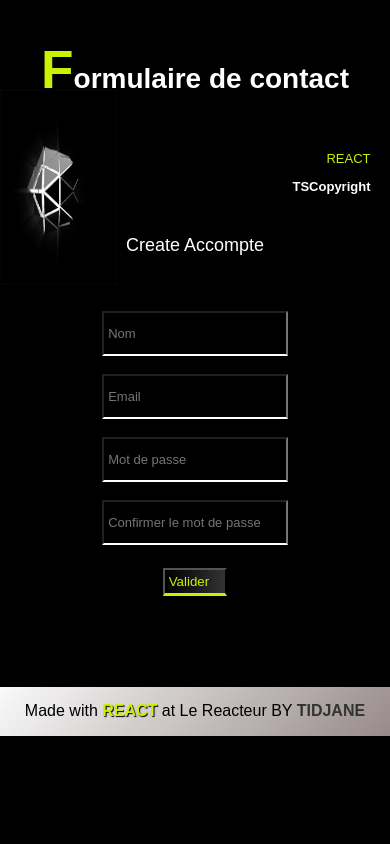
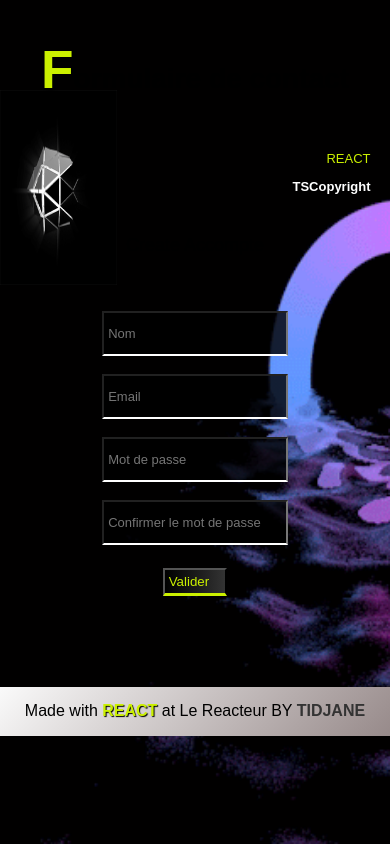
Before and after one commit to TSC223/SimpleForm, a React (Create React App) app: page / in a window 390 px wide. Built offline with nearby package versions, Linux system fonts and the light colour scheme.

Commit message:
deploiement4

```diff
--- a/src/App.css
+++ b/src/App.css
@@ -152,27 +152,29 @@ input:focus {
 
 @media (max-width: 984px) {
   body {
-    background: #fafafa;
+    background: #efefef;
     color: black;
+    background-attachment: fixed;
+    background-size: cover;
   }
   .title {
     margin-bottom: 5%;
     font-size: 20px;
+    color: black;
   }
   .title h1 {
     position: relative;
-
+    color: black;
     top: 0;
     right: 0;
   }
 }
 
-@media (max-width: 524px) {
+@media (max-width: 480px) {
   body {
-    background: url(./img/moon-36.gif) no-repeat;
+    background: url(./img/pi_slice.webp) no-repeat;
     background-attachment: fixed;
     background-size: cover;
-    background: black;
   }
   .section {
     display: flex;
@@ -206,6 +208,7 @@ input:focus {
     width: 70%;
     margin-left: 10%;
   }
+  /*  */
   .ficheUSer {
     margin-bottom: 10%;
   }
```
Also changed, not shown: src/img/pi_slice.webp (added).
